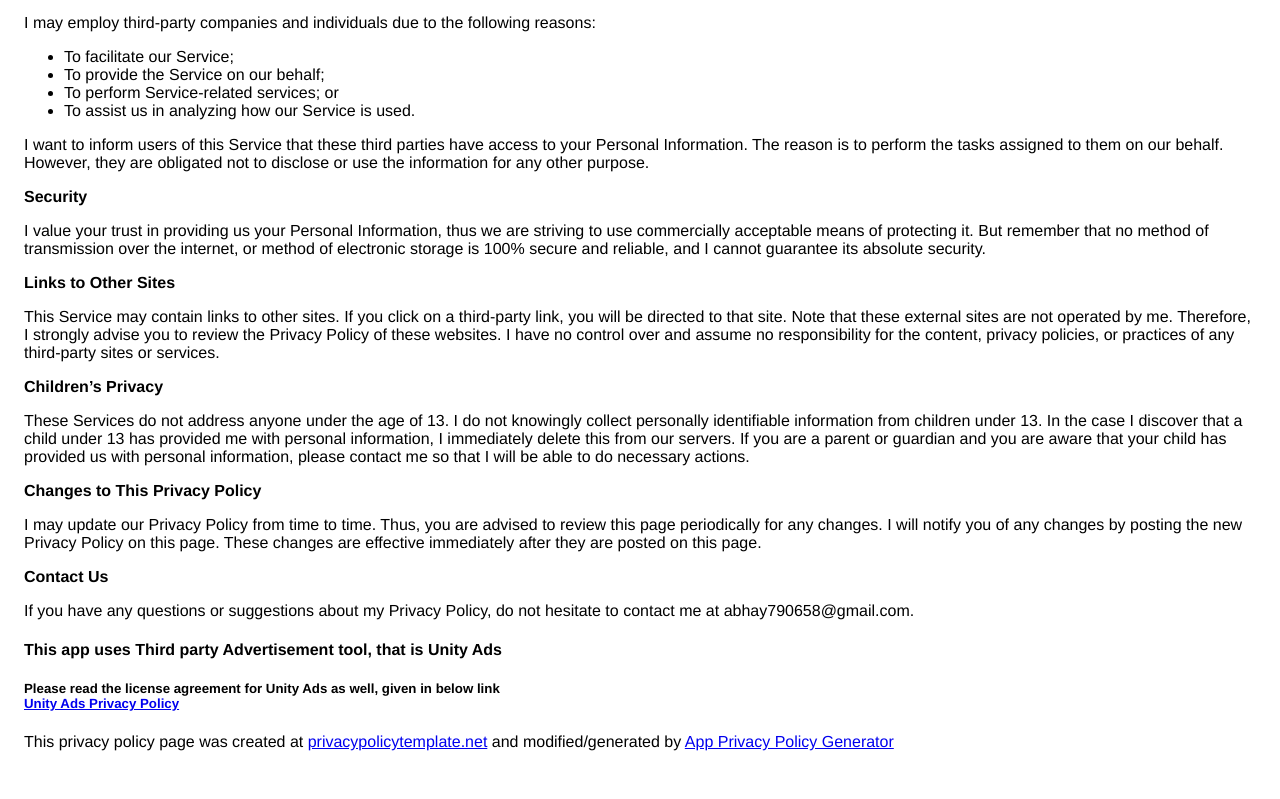
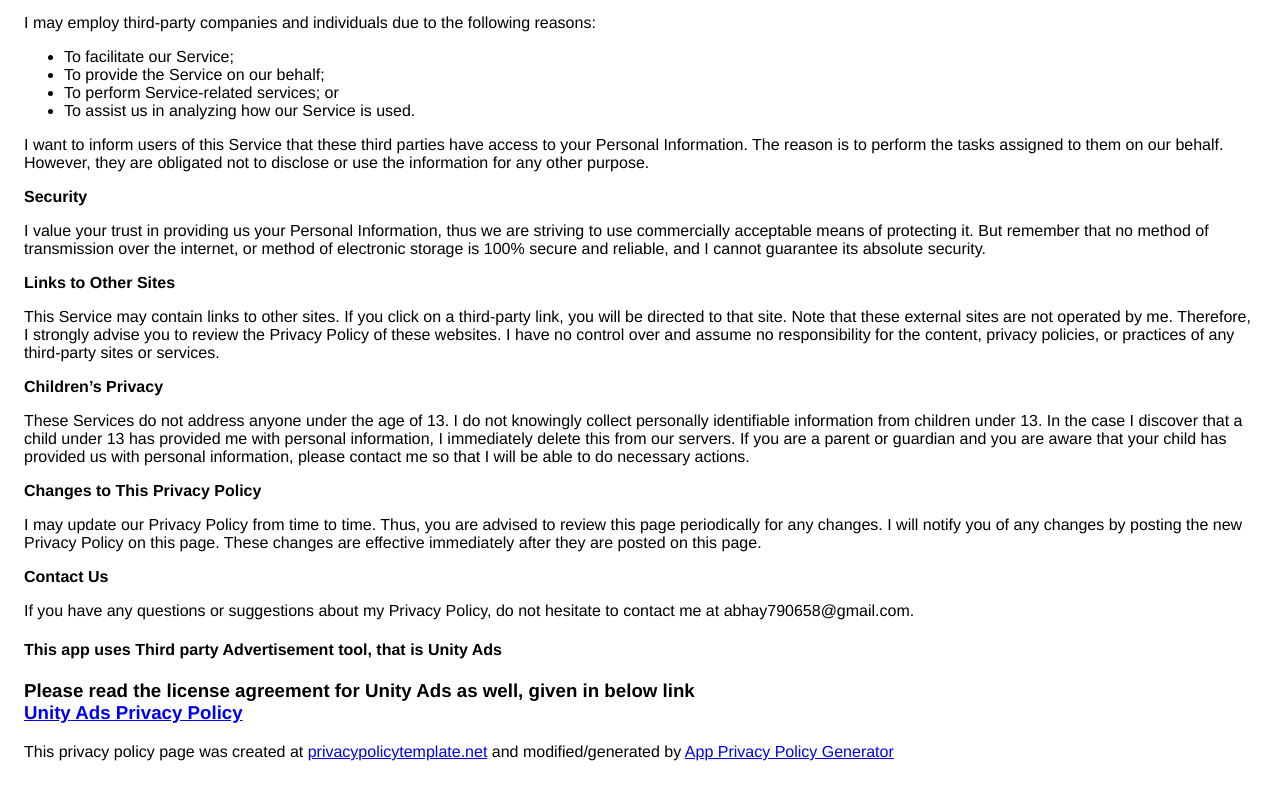
Before and after one commit to AbhayKumarr/AwesomeBall, a plain HTML site: page index.html in a window 1280 px wide. Shown: the part 732-1531 px from the top of the page. Drawn offline with Linux system fonts and the light colour scheme.

Commit message:
Update index.html

```diff
--- a/index.html
+++ b/index.html
@@ -116,10 +116,10 @@
                   </p> <p>
 
         <h4> This app uses Third party Advertisement tool,  that is Unity Ads</h4>
-        <h5> Please read the license agreement for Unity Ads as well, given in below link
+        <h3> Please read the license agreement for Unity Ads as well, given in below link
          <br>
             <a href="https://unity3d.com/legal/privacy-policy"> Unity Ads Privacy Policy </a>
-        </h5>
+        </h3>
                     This privacy policy page was created at
                     <a href="https://privacypolicytemplate.net" target="_blank">privacypolicytemplate.net</a>
                     and modified/generated by
```
